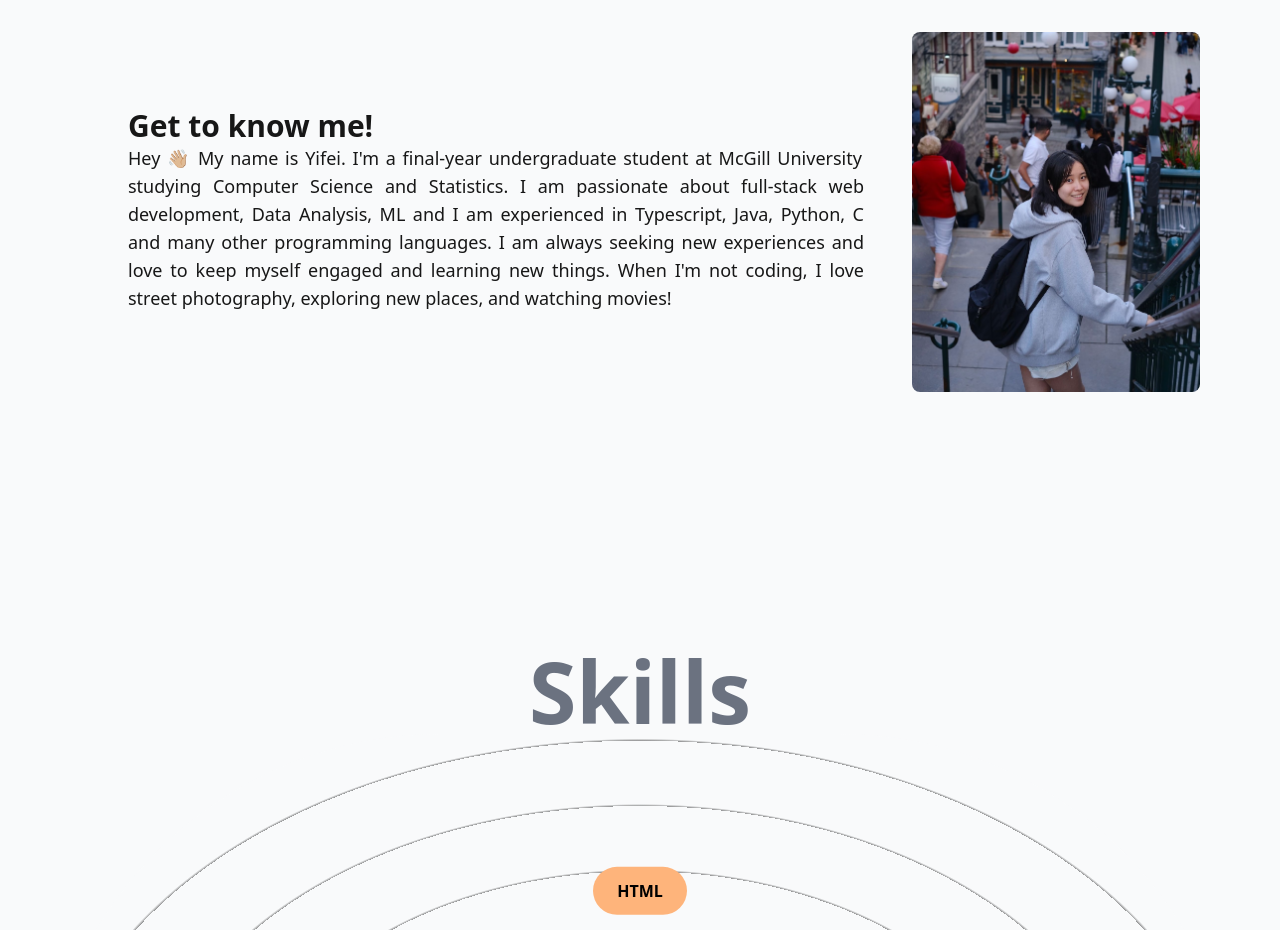
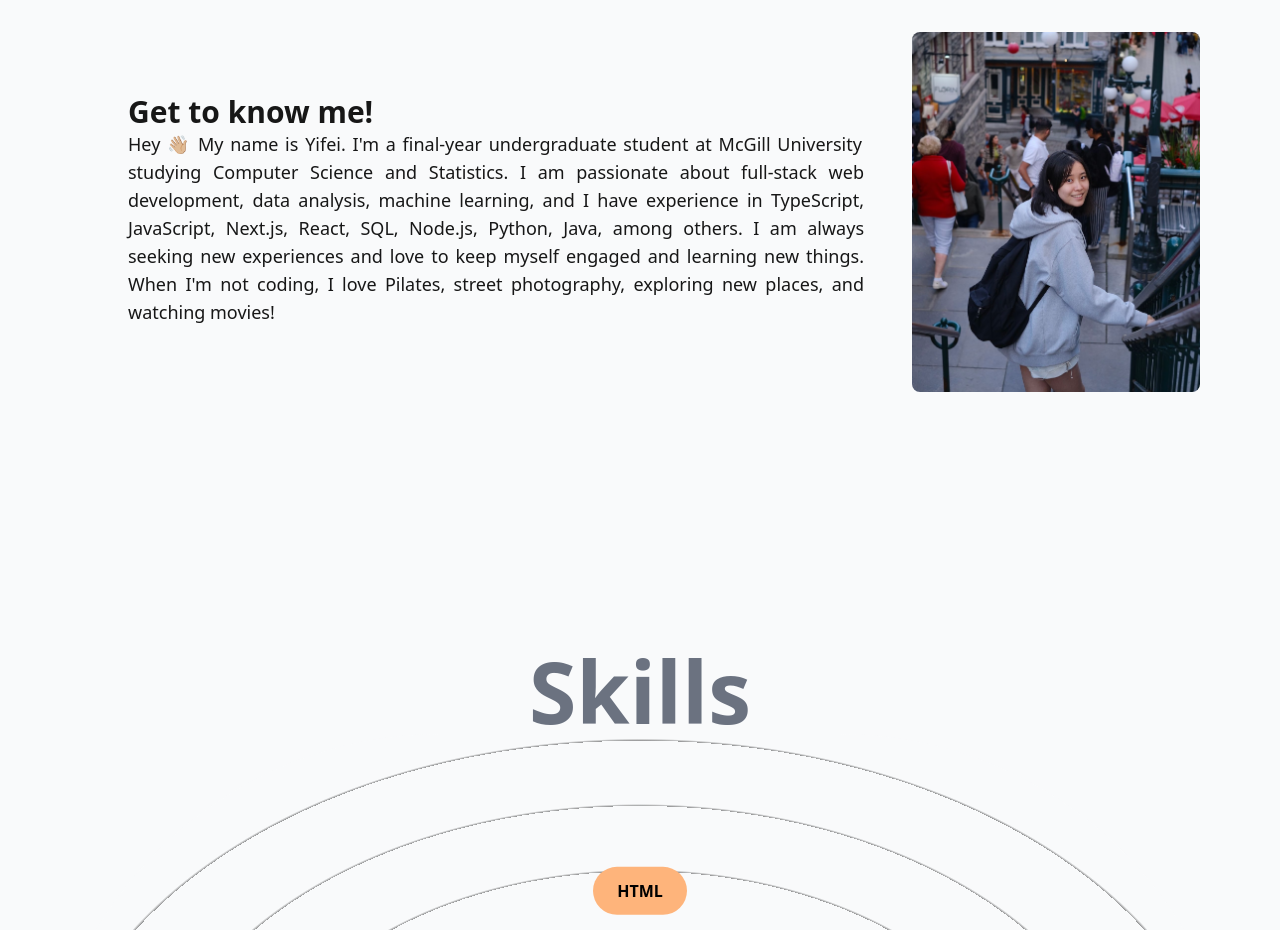
Before and after one commit to yifeiw701/portfolio-app, a Next.js app: page / in a window 1280 px wide. Shown: the part 1020-1950 px from the top of the page. Built offline with nearby package versions, Linux system fonts and the light colour scheme.

Commit message:
update about section

```diff
--- a/components/About.tsx
+++ b/components/About.tsx
@@ -22,12 +22,13 @@ const About = () => {
             <p className="text-sm md:text-lg lg:text-lg text-justify text-neutral-900 dark:text-neutral-200">
               Hey 👋🏼 My name is Yifei. I&#39;m a final-year undergraduate
               student at McGill University studying Computer Science and
-              Statistics. I am passionate about full-stack web development, Data
-              Analysis, ML and I am experienced in Typescript, Java, Python, C
-              and many other programming languages. I am always seeking new
-              experiences and love to keep myself engaged and learning new
-              things. When I&#39;m not coding, I love street photography,
-              exploring new places, and watching movies!
+              Statistics. I am passionate about full-stack web development, data
+              analysis, machine learning, and I have experience in TypeScript,
+              JavaScript, Next.js, React, SQL, Node.js, Python, Java, among
+              others. I am always seeking new experiences and love to keep
+              myself engaged and learning new things. When I&#39;m not coding, I
+              love Pilates, street photography, exploring new places, and
+              watching movies!
             </p>
           </div>
           <motion.img
```
